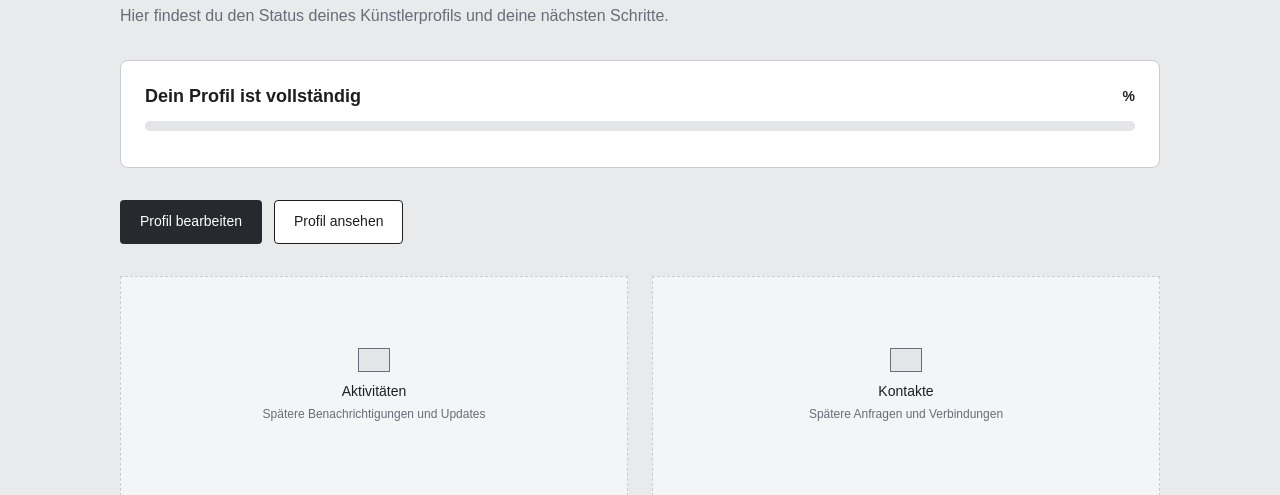
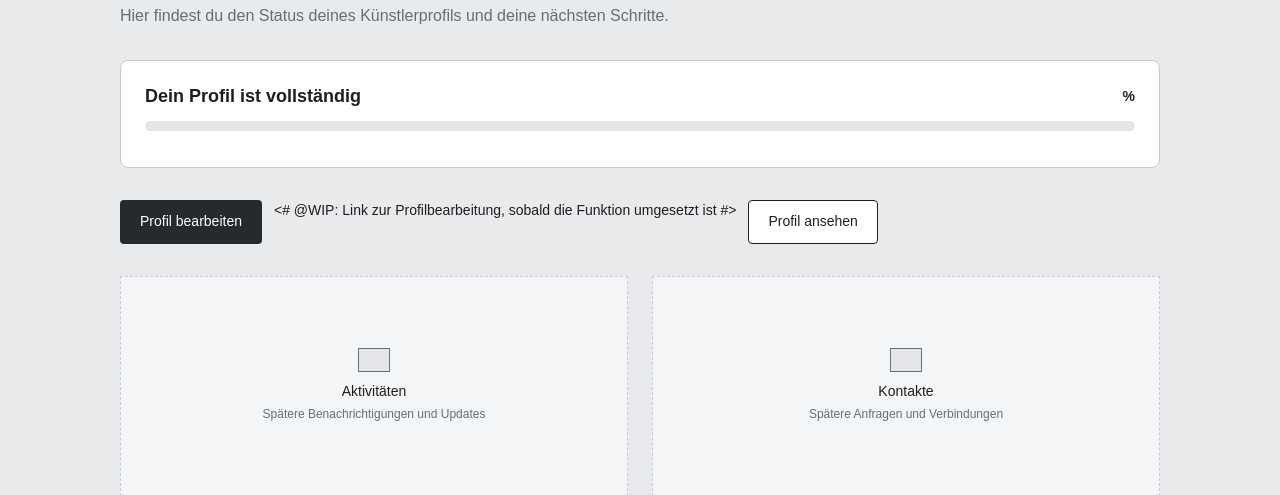
Before and after one commit to iguessimerika/backstage, a Flask app: template templates/artist_dashboard.html in a window 1280 px wide. Shown: the part 200-695 px from the top of the page. Run offline with Flask 3, Linux system fonts and the light colour scheme; the template is opened without the code that fills it, so the values that code supplies are empty.

Commit message:
WIP messages hinzugefügt

```diff
--- a/templates/artist_dashboard.html
+++ b/templates/artist_dashboard.html
@@ -49,7 +49,7 @@
       </article>
 
       <div class="dashboard-actions">
-        <a class="btn" href="#">Profil bearbeiten</a>
+        <a class="btn" href="#">Profil bearbeiten</a> <# @WIP: Link zur Profilbearbeitung, sobald die Funktion umgesetzt ist #>
         <a class="btn btn-secondary" href="{{ url_for('artist.show_artist', artist_id=artist_id) }}">Profil ansehen</a>
       </div>
 
@@ -57,7 +57,7 @@
         {% if activities %}
         <article class="card">
           <h2>Aktivitäten</h2>
-          {# Inhalt folgt, sobald die Funktion umgesetzt ist #}
+          {# @WIP: Inhalt folgt, sobald die Funktion umgesetzt ist #}
         </article>
         {% else %}
         <article class="placeholder-tile">
@@ -70,7 +70,7 @@
         {% if contacts %}
         <article class="card">
           <h2>Kontakte</h2>
-          {# Inhalt folgt, sobald die Funktion umgesetzt ist #}
+          {# @WIP: Inhalt folgt, sobald die Funktion umgesetzt ist #}
         </article>
         {% else %}
         <article class="placeholder-tile">
@@ -83,7 +83,7 @@
         {% if recommendations %}
         <article class="card tile-wide">
           <h2>Empfehlungen</h2>
-          {# Inhalt folgt, sobald die Funktion umgesetzt ist #}
+          {# @WIP: Inhalt folgt, sobald die Funktion umgesetzt ist #}
         </article>
         {% else %}
         <article class="placeholder-tile tile-wide">
```
